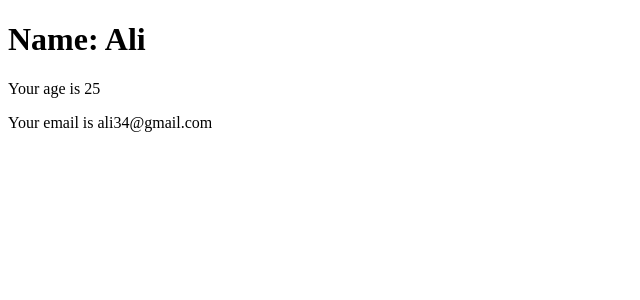
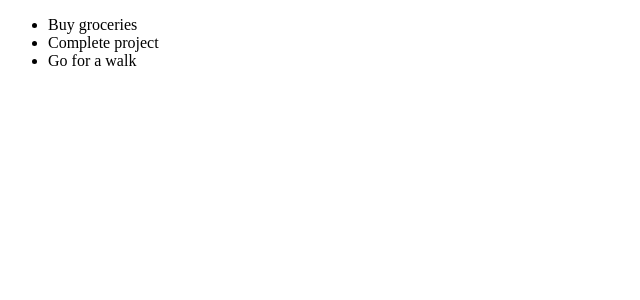
Before and after one commit to mehdijeyranii/React-props, a React (Vite) app: page / in a window 1280 px wide. Shown: the top 300 px of the page, without its empty margins (0-640 px from the left). Built offline with nearby package versions, Linux system fonts and the light colour scheme.

Commit message:
Exercise 2: To-Do List

```diff
--- a/src/App.tsx
+++ b/src/App.tsx
@@ -1,25 +1,19 @@
-const UserCard = ({
-  name,
-  age,
-  email,
-}: {
-  name: string;
-  age: number;
-  email: string;
-}) => {
+const TodoList = ({ tasks }: { tasks: string[] }) => {
   return (
-    <div>
-      <h1>Name: {name}</h1>
-      <p>Your age is {age}</p>
-      <p>Your email is {email}</p>
-    </div>
+    <ul>
+      {tasks.map((task, index) => (
+        <li key={index}>{task}</li>
+      ))}
+    </ul>
   );
 };
 
 const App = () => {
   return (
     <div>
-      <UserCard name="Ali" age={25} email="ali34@gmail.com" />
+      <TodoList
+        tasks={["Buy groceries", "Complete project", "Go for a walk"]}
+      />
     </div>
   );
 };
```
